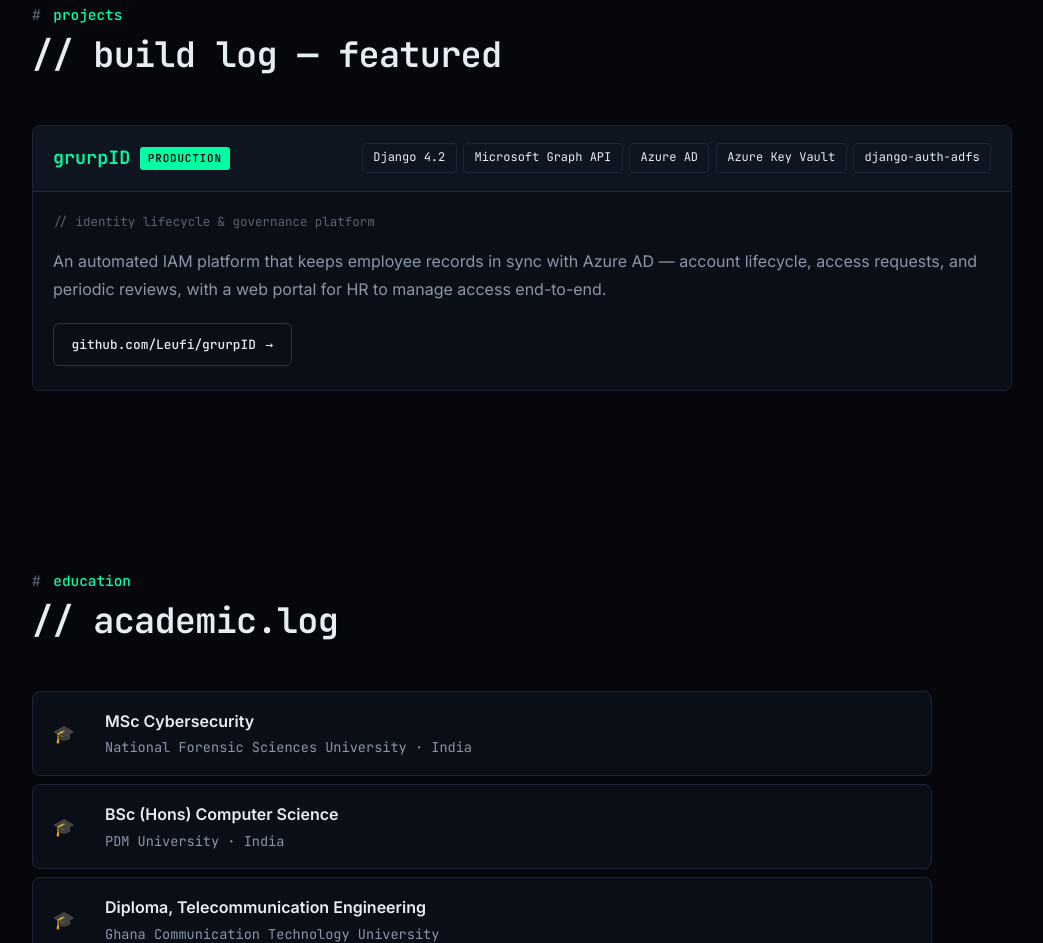
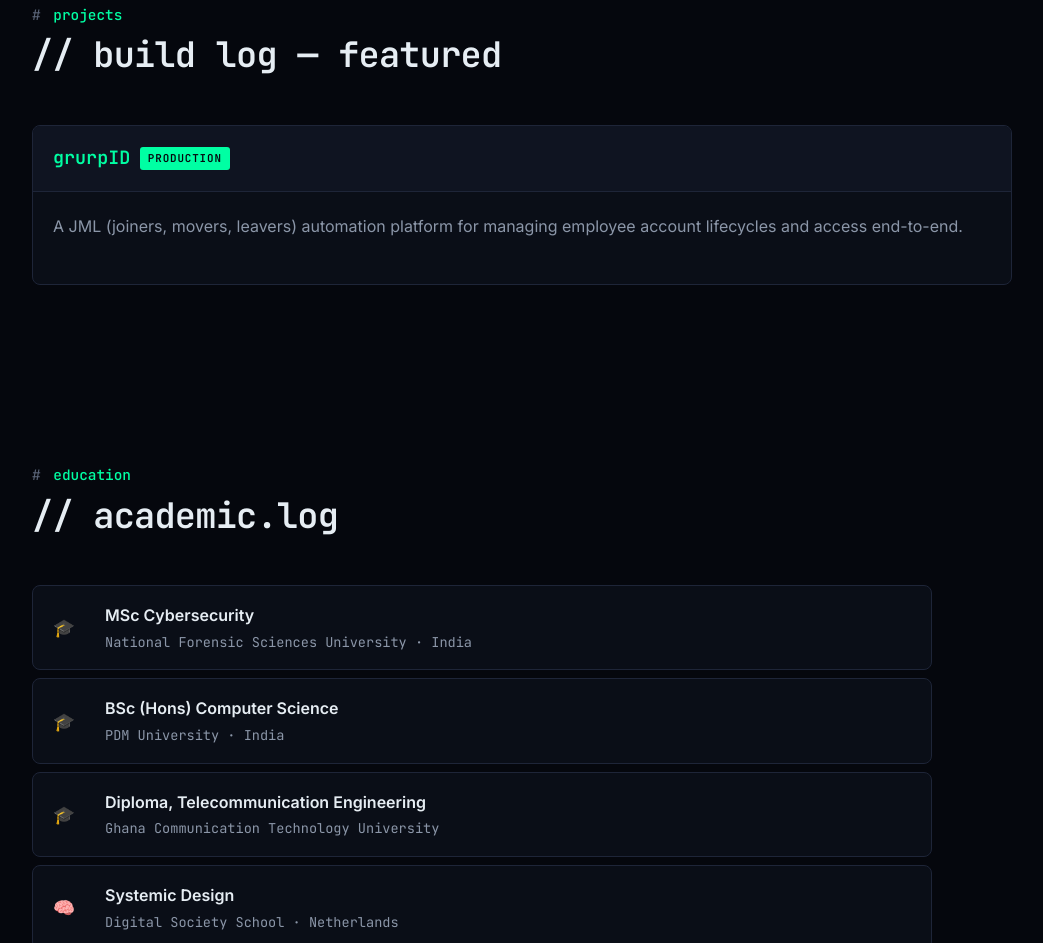
Before and after one commit to Leufi/samuel-portfolio, a website: page index.html in a window 1280 px wide. Shown: the part 4091-5034 px from the top of the page, without its empty margins (20-1063 px from the left). Drawn offline with Linux system fonts and the light colour scheme.

Commit message:
Make grurpID project entry minimal, no link

```diff
--- a/index.html
+++ b/index.html
@@ -444,28 +444,13 @@
             <span class="project-repo">grurpID</span>
             <span class="project-status">production</span>
           </div>
-          <div class="project-stack">
-            <span class="tag">Django 4.2</span>
-            <span class="tag">Microsoft Graph API</span>
-            <span class="tag">Azure AD</span>
-            <span class="tag">Azure Key Vault</span>
-            <span class="tag">django-auth-adfs</span>
-          </div>
         </div>
 
         <div class="project-body">
-          <code class="code-line">// identity lifecycle & governance platform</code>
           <p class="project-desc">
-            An automated IAM platform that keeps employee records in sync with Azure AD —
-            account lifecycle, access requests, and periodic reviews, with a web portal
-            for HR to manage access end-to-end.
+            A JML (joiners, movers, leavers) automation platform for managing
+            employee account lifecycles and access end-to-end.
           </p>
-          <div class="project-links">
-            <a href="https://github.com/Leufi/grurpID" target="_blank" rel="noopener" class="btn btn-outline btn-sm">
-              <span>github.com/Leufi/grurpID</span>
-              <span class="arrow">→</span>
-            </a>
-          </div>
         </div>
       </div>
     </div>
```
